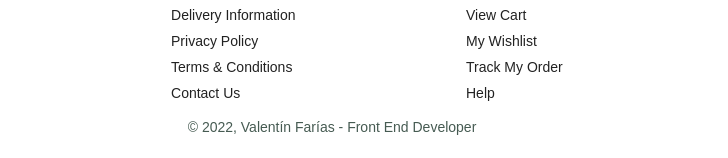
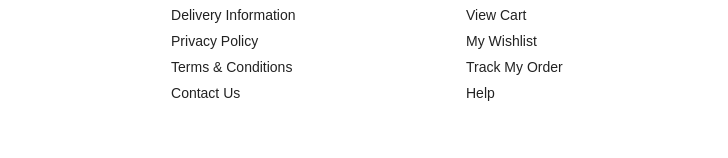
Before and after one commit to v-pamela/javascript, a plain HTML site: page pages/about.html in a window 1280 px wide. Shown: the part 1770-1928 px from the top of the page, 308-1036 px from the left. After the commit the page ends 1904 px from the top, so only its background shows below. Drawn offline with Linux system fonts and the light colour scheme.

Commit message:
Update about.html

```diff
--- a/pages/about.html
+++ b/pages/about.html
@@ -217,9 +217,7 @@
             </div>
         </div>
 
-        <div class="copyright">
-            <p>© 2022, Valentín Farías - Front End Developer</p>
-        </div>
+
     </footer>
     <!-- Footer End -->
     <script src="../assets/navbar.js"></script>
```
